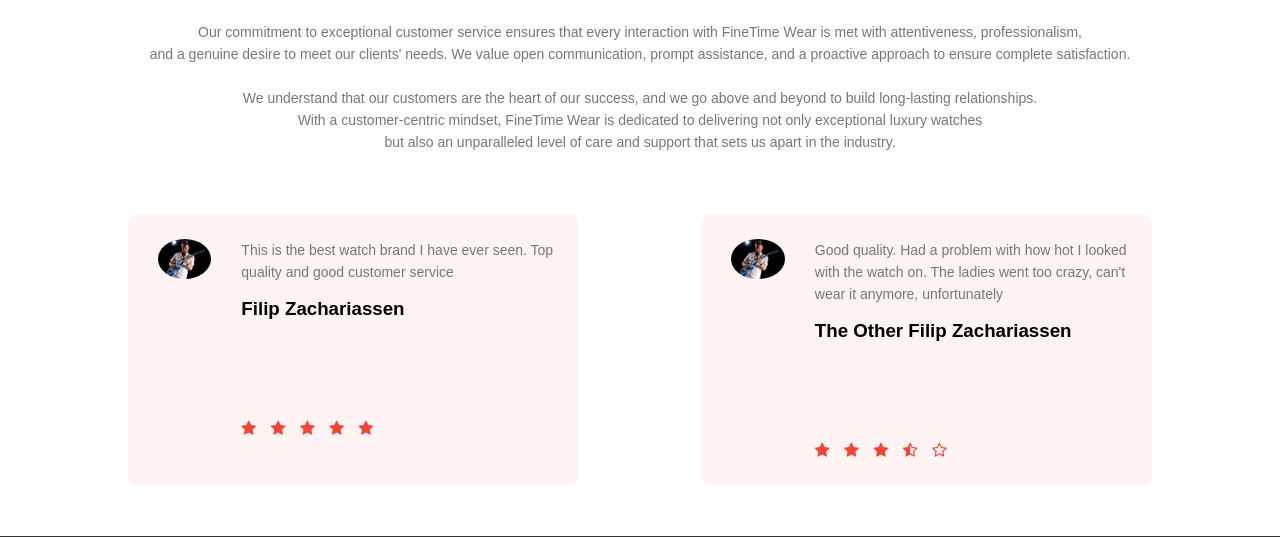
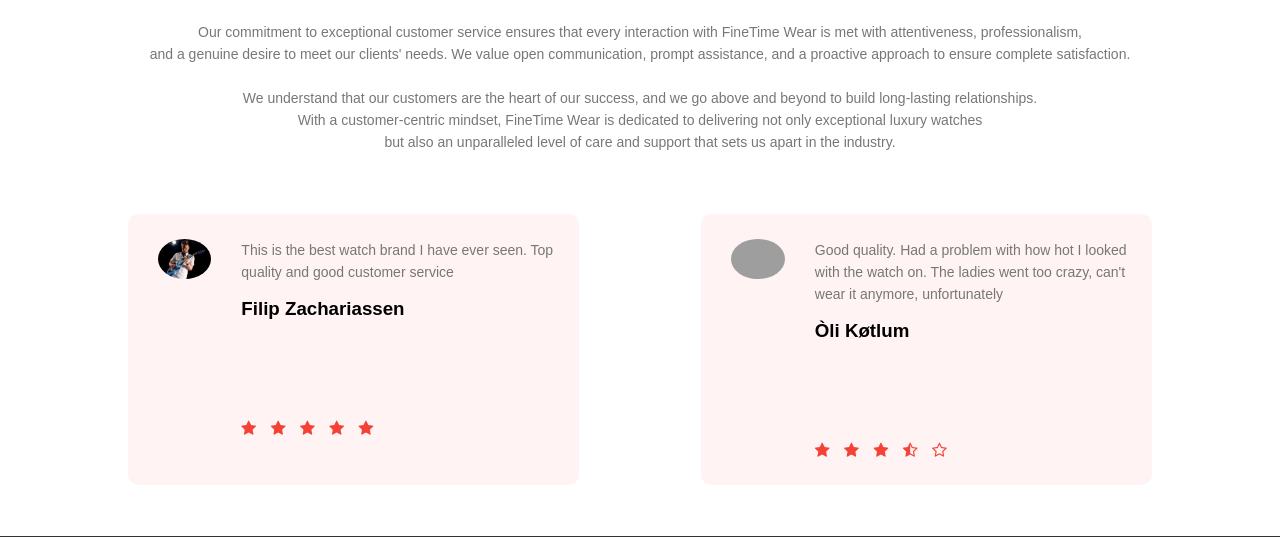
Before and after one commit to Ktlar/FineTimeWear, a Flask app: page / in a window 1280 px wide. Shown: the part 1502-2039 px from the top of the page. Run offline with Flask 2, Linux system fonts and the light colour scheme; parts of the project's set-up code (start-up, migrations or seed data) failed here and were passed over; grey boxes are pictures that could not be loaded.

Commit message:
oli review

```diff
--- a/FineWatches/templates/index.html
+++ b/FineWatches/templates/index.html
@@ -89,10 +89,10 @@
             </div>
         </div>
         <div class="review-col">
-            <img src="images/me.png">
+            <img src="images/oli.jpg">
             <div>
                 <p>Good quality. Had a problem with how hot I looked with the watch on. The ladies went too crazy, can't wear it anymore, unfortunately </p>
-                <h3>The Other Filip Zachariassen</h3>
+                <h3>Òli Køtlum</h3>
                 <i class="fa fa-star"></i>
                 <i class="fa fa-star"></i>
                 <i class="fa fa-star"></i>
```
